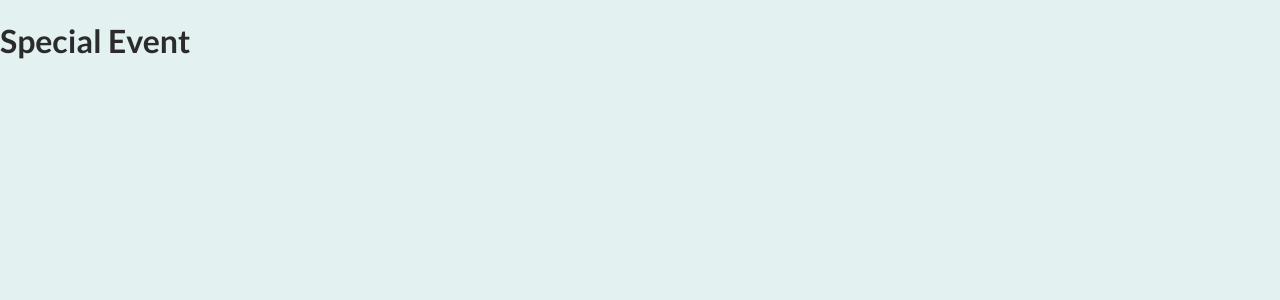
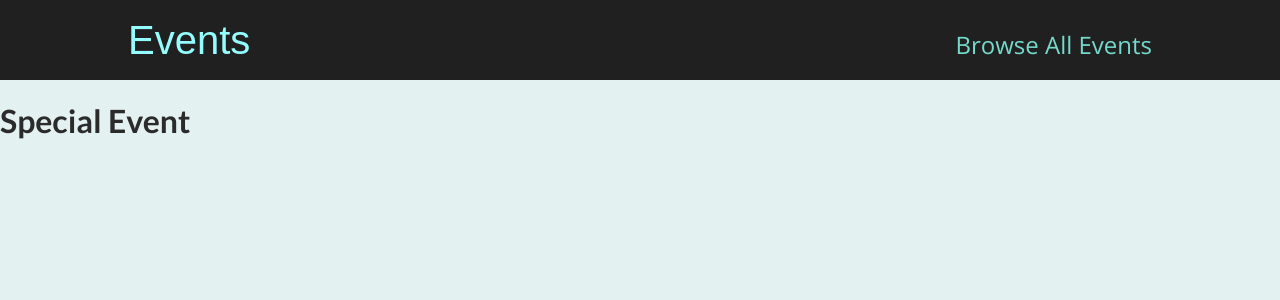
Before and after one commit to Lika-M/events, a Next.js app: page /events in a window 1280 px wide. Shown: the top 300 px of the page. Built offline with nearby package versions, Linux system fonts and the light colour scheme.

Commit message:
Added a general Layout wrapper component with main header.

```diff
--- /dev/null
+++ b/components/layout/layout.js
@@ -0,0 +1,10 @@
+import MainHeader from "./main-header.js";
+
+export default function Layout({children}){
+    return (
+        <>
+        <MainHeader />
+        <main>{children}</main>
+        </>
+    );
+}
--- /dev/null
+++ b/components/layout/main-header.js
@@ -0,0 +1,23 @@
+import Link from "next/link";
+
+import classes from './main-header.module.css';
+
+export default function MainHeader() {
+    return (
+        <header className={classes.header}>
+            <div className={classes.logo}>
+                <Link href="/" >Events</Link>
+            </div>
+            <nav>
+                <ul>
+                    <li className={classes.navigation}>
+                        <Link href="/events">
+                            Browse All Events
+                        </Link>
+                    </li>
+                </ul>
+
+            </nav>
+        </header>
+    );
+}
--- /dev/null
+++ b/components/layout/main-header.module.css
@@ -0,0 +1,41 @@
+.header {
+    width: 100%;
+    display: flex;
+    justify-content: space-between;
+    align-items: baseline;
+    padding: 1rem 10%;
+    height: 5rem;
+    background-color: #202020;
+  }
+
+  .logo {
+    font-size: 1.5rem;
+    color: white;
+    font-family: 'Fira', sans-serif;
+    height: 100%;
+    display: flex;
+    justify-content: center;
+    align-items: center;
+    color: #94fdfd;
+  }
+
+  .logo a {
+    text-decoration: none;
+    color: #94fdfd;
+  }
+
+  .navigation a {
+    text-decoration: none;
+    color: #74dacc;
+    font-size: 1rem;
+  }
+
+  @media (min-width: 768px) {
+    .logo {
+      font-size: 2.5rem;
+    }
+
+    .navigation a {
+      font-size: 1.5rem;
+    }
+  }
--- a/pages/_app.js
+++ b/pages/_app.js
@@ -1,7 +1,11 @@
+import Layout from '../components/layout/layout.js'
 import '../styles/globals.css'
 
 function MyApp({ Component, pageProps }) {
-  return <Component {...pageProps} />
-}
+  return (
+    <Layout>
+      <Component {...pageProps} />
+    </Layout>
+  )}
 
-export default MyApp
+export default MyApp;
```
